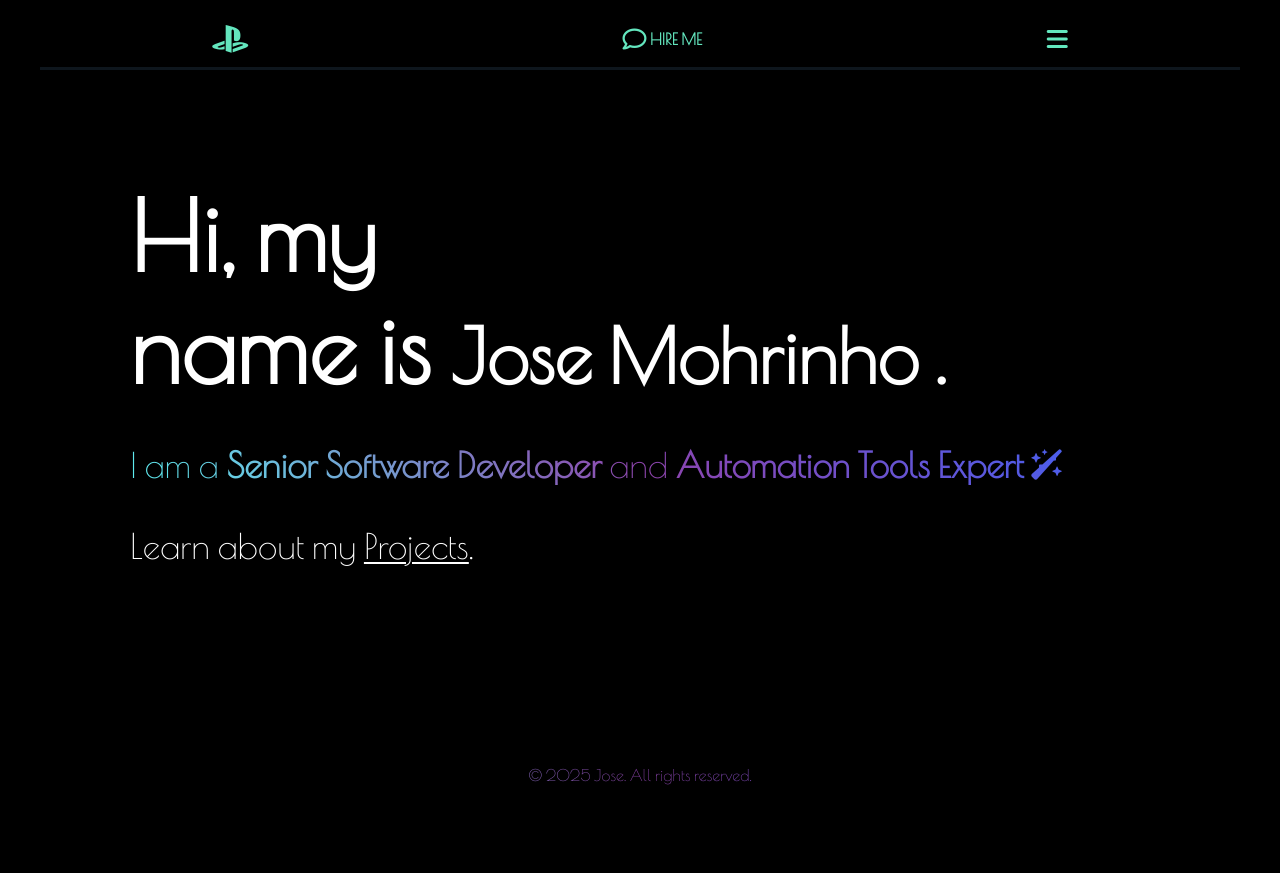
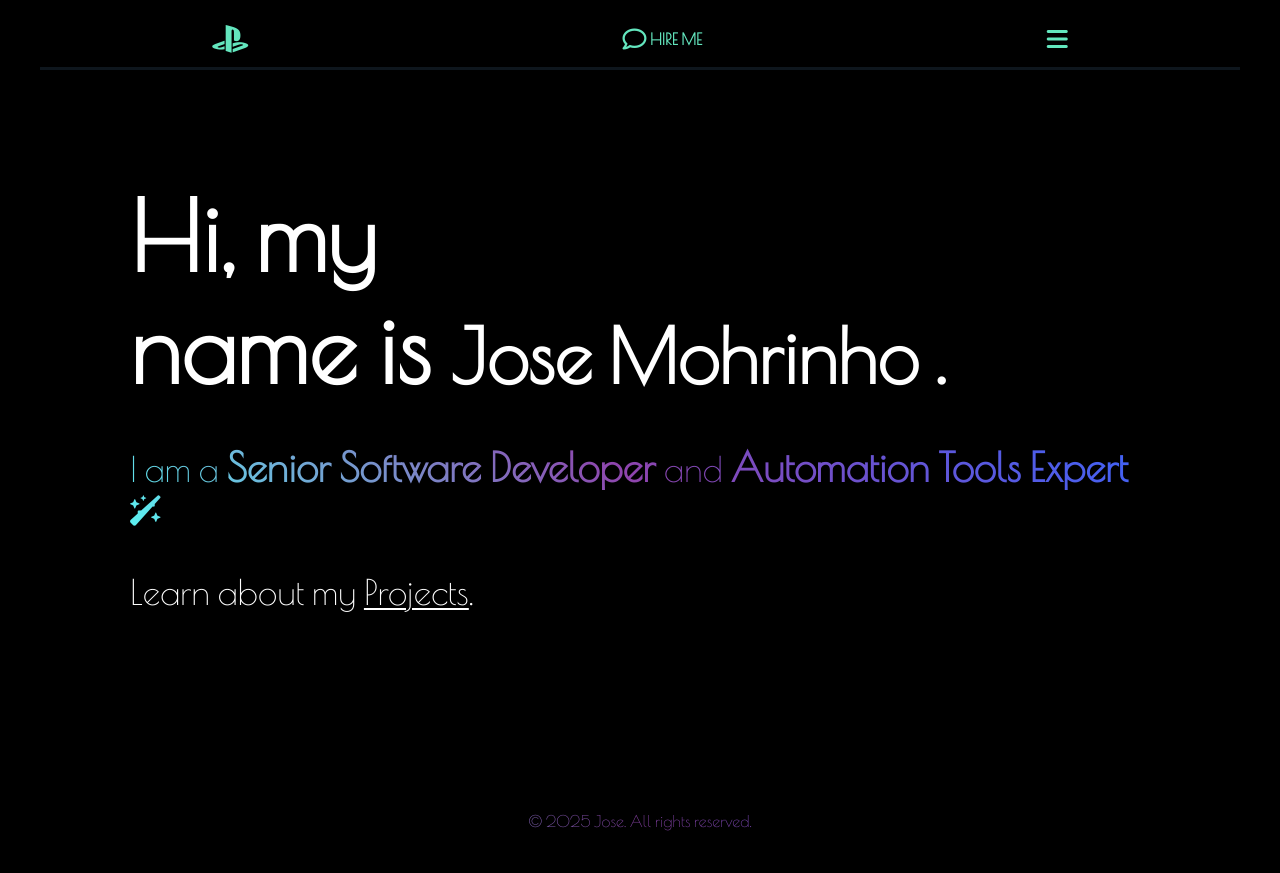
Before and after one commit to dishaadora/dishaadora.github.io, a plain HTML site: page index.html in a window 1280 px wide. Drawn offline with nearby package versions, Linux system fonts and the light colour scheme; a web font is replaced by a local one.

Commit message:
index.html

```diff
--- a/index.html
+++ b/index.html
@@ -25,7 +25,7 @@
   <div class="introimage ">
     <div class="intro">
       <h1 style="font-size: 4em; color: #ffffff;">Hi, my <br>name is <strong style="font-size: 75px; color: #ffffff;">Jose Mohrinho .</strong></br></strong></h1>
-      <p>I am a <strong>Senior Software Developer </strong> and <strong>Automation Tools Expert</strong>  <i class="fa-solid fa-wand-sparkles fa-sm" style="color: #63E6BE;"></i></strong></p>
+      <p>I am a <strong style="font-size: 40px;">Senior Software Developer </strong> and <strong style="font-size: 40px;">Automation Tools Expert</strong>  <i class="fa-solid fa-wand-sparkles fa-sm" style="color: #63E6BE;"></i></strong></p>
       <h1 id="next">Learn about my <a href="xyz.html" id="pro">Projects</a>.</h1>
     </div>
     <!-- <img src="josee.jpeg" alt="hermione" class="iim"> -->
```
